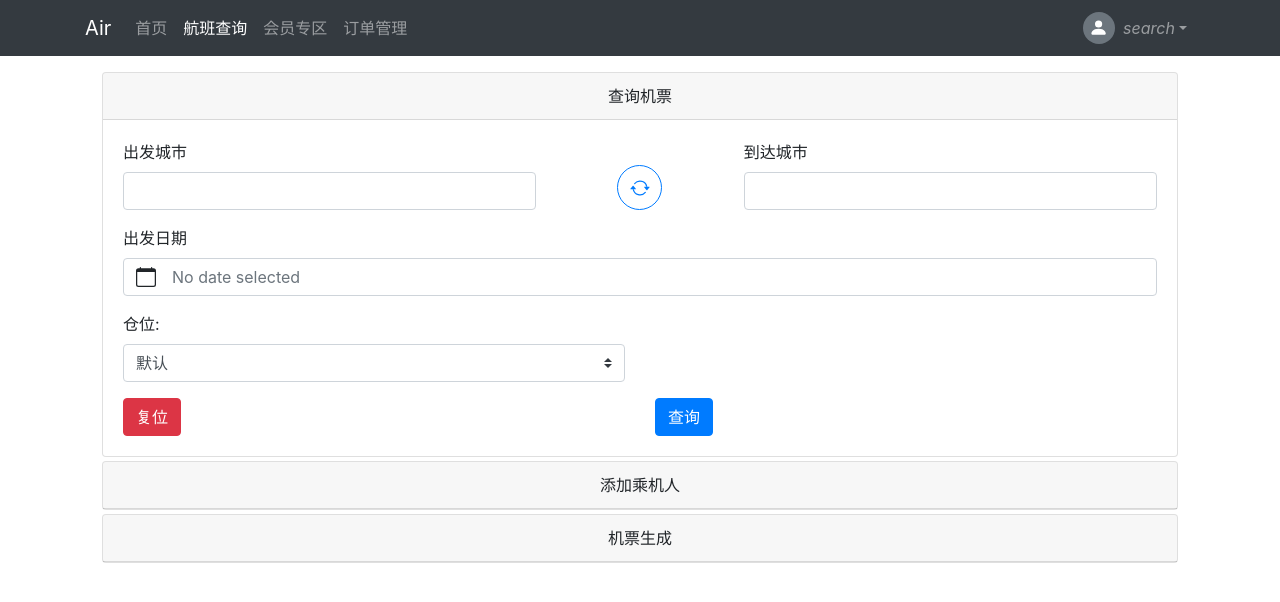
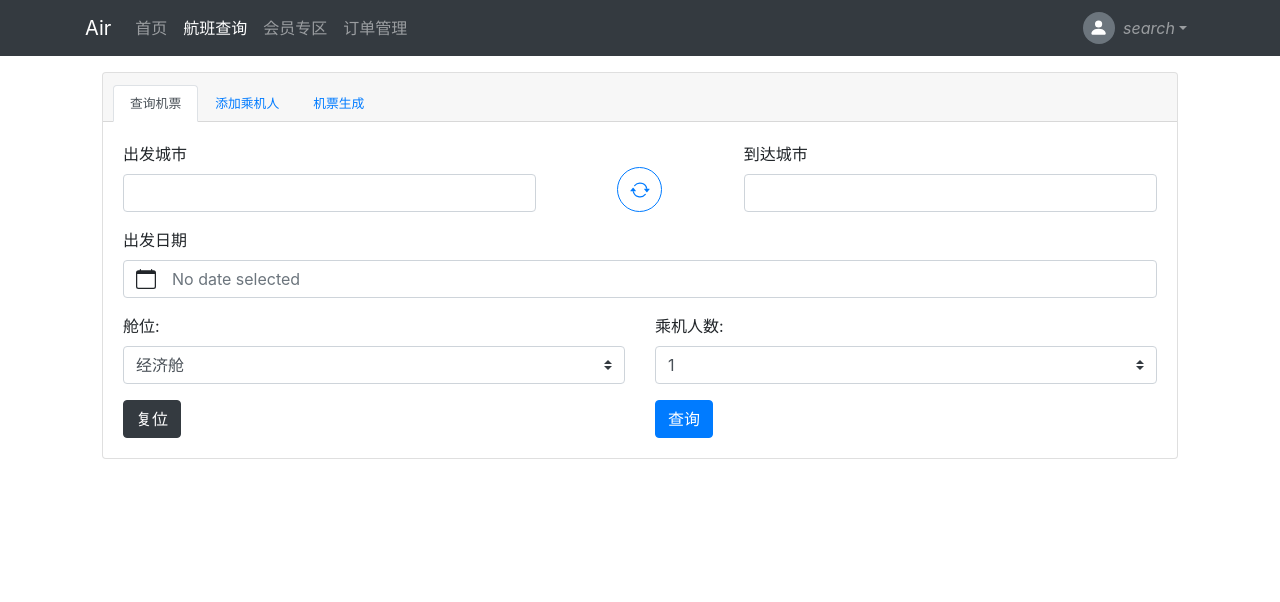
Before and after one commit to GeniusMiaozz/Big-data-based-Airline-Site, a Vue app in the folder frontend/: page /search in a window 1280 px wide. Shown: the top 602 px of the page. Built offline with nearby package versions, Linux system fonts and the light colour scheme; sample sign-in values are in the browser's storage.

Commit message:
完善订票界面

```diff
--- a/frontend/src/components/AirSearchComps/AddPassengers.vue
+++ b/frontend/src/components/AirSearchComps/AddPassengers.vue
@@ -1,17 +1,16 @@
 <template>
     <b-form @submit="onSubmit" @reset="onReset" v-if="show">
-        <b-row align-h="start">
+        <b-row align-h="start" v-for="i in form.nums" :key="i">
             <b-col cols="6">
                 <b-form-group
                         id="input-group-1"
-                    label="乘机人身份证"
+                        :label="'乘机人身份证' + i "
                         label-for="input1"
                 >
                     <b-form-input
                             id="input-1"
-                            v-model="form.id_card"
+                            v-model="form.id_card[i]"
                             required
-                            placeholder=""
                     >
                     </b-form-input>
                 </b-form-group>
@@ -19,12 +18,12 @@
             <b-col cols="6">
                 <b-form-group
                         id="input-group-2"
-                    label="乘机人姓名"
+                        :label="'乘机人姓名' + i "
                         label-for="input2"
                 >
                     <b-form-input
                             id="input-2"
-                        v-model="form.name"
+                            v-model="form.name[i]"
                             required
                             placeholder=""
                     >
@@ -32,31 +31,56 @@
                 </b-form-group>
             </b-col>
         </b-row>
-        <b-row align-h="start">
+        <b-row>
             <b-col cols="6">
-                <b-button type="reset" variant="danger">复位</b-button>
+                <b-button-group>
+                    <b-button @click="add" variant="outline-info">添加</b-button>
+                    <b-button @click="delete_x" variant="outline-danger">删除</b-button>
+                </b-button-group>
             </b-col>
             <b-col cols="6">
-                <b-button type="submit" variant="primary">添加</b-button>
+                <b-button-group>
+                    <b-button type="reset" variant="dark">复位</b-button>
+                    <b-button type="submit" variant="primary">提交</b-button>
+                </b-button-group>
             </b-col>
+
         </b-row>
     </b-form>
 </template>
 
 <script>
+    import Msg from './msg.js'
+
     export default {
         name: "AddPassengers",
         data() {
             return {
                 form: {
-                    id_card:'',
-                    name: '',
+                    id_card: [''],
+                    name: [''],
+                    nums: 1,
                 },
 
                 show: true,
             }
         },
         methods: {
+            add() {
+                if (this.form.nums < 4) {
+                    this.form.name.push('')
+                    this.form.id_card.push('')
+                    this.form.nums++
+                }
+            },
+            delete_x() {
+                if (this.form.nums > 1) {
+                    this.form.name.pop()
+                    this.form.id_card.pop()
+                    this.form.nums--
+                }
+
+            },
             onSubmit(evt) {
                 evt.preventDefault()
                 alert(JSON.stringify(this.form))
@@ -64,14 +88,32 @@
             onReset(evt) {
                 evt.preventDefault()
                 // Reset our form values
-                this.form.id_card=''
-                this.form.name = ''
+                this.form.id_card = []
+                this.form.name = []
+                for (var n = 0; n < m; n++) {
+                    this.form.id_card[n] = ''
+                    this.form.name[n] = ''
+                }
                 // Trick to reset/clear native browser form validation state
                 this.show = false
                 this.$nextTick(() => {
                     this.show = true
                 })
             }
+        },
+        mounted: function () {
+            const _this = this;
+            Msg.$on('val', function (m) {
+                console.log("nums:", m)
+                _this.form.nums = m.num
+                _this.nums = m.num
+                _this.form.id_card = []
+                _this.form.name = []
+                for (var n = 0; n < m; n++) {
+                    _this.form.id_card[n] = ''
+                    _this.form.name[n] = ''
+                }
+            })
         }
     }
 </script>
--- a/frontend/src/components/AirSearchComps/SearchTicket.vue
+++ b/frontend/src/components/AirSearchComps/SearchTicket.vue
@@ -49,22 +49,27 @@
                 </b-form-group>
             </b-col>
         </b-row>
-
         <b-row align-h="start">
             <b-col cols="6">
-                <b-form-group id="input-group-4" label="仓位:" label-for="input-4">
+                <b-form-group id="input-group-4" label="舱位:" label-for="input-4">
                     <b-form-select
                             id="input-4"
                             v-model="form.Position"
-                            :options="Position"
+                            :options="Positions"
                             required
                     ></b-form-select>
+                </b-form-group>
+            </b-col>
+            <b-col cols="6">
+                <b-form-group id="input-group-5" label="乘机人数:" label-for="input5">
+                    <b-form-select id="input5" v-model="form.num" :options="nums" required>
+                    </b-form-select>
                 </b-form-group>
             </b-col>
         </b-row>
         <b-row align-h="start">
             <b-col cols="6">
-                <b-button type="reset" variant="danger">复位</b-button>
+                <b-button type="reset" variant="dark">复位</b-button>
             </b-col>
             <b-col cols="6">
                 <b-button type="submit" variant="primary">查询</b-button>
@@ -80,16 +85,17 @@
         name: "SearchTicket",
         data() {
             return {
-
                 form: {
                     city_from: '',
                     city_to: '',
-                    name: '',
                     date_start: '',
-                    Position: null,
+                    Position: '经济舱',
+                    num: 1
                 },
-                Position: [
-                    {text: '默认', value: null},
+                nums:[
+                    1,2,3,4
+                ],
+                Positions: [
                     '经济舱', '头等舱', '商务舱'
                 ],
                 show: true,
@@ -99,16 +105,16 @@
             onSubmit(evt) {
                 evt.preventDefault()
                 console.log(JSON.stringify(this.form))
-                Msg.$emit("val", "1")
+                Msg.$emit("val", this.form)
             },
             onReset(evt) {
                 evt.preventDefault()
                 // Reset our form values
                 this.form.city_from = ''
                 this.form.city_to = ''
-                this.form.name = ''
                 this.form.date_start = ''
                 this.form.Position = null
+                this.form.number = 1
                 // Trick to reset/clear native browser form validation state
                 this.show = false
                 this.$nextTick(() => {
--- a/frontend/src/components/AirSearchMain.vue
+++ b/frontend/src/components/AirSearchMain.vue
@@ -1,37 +1,21 @@
 <template>
     <b-container class="small-margin">
-        <div role="tablist">
-            <b-card no-body class="mb-1">
-                <b-card-header header-tag="header" class="p-1" role="tab">
-                    <b-button block v-b-toggle.accordion-1 variant="outline">查询机票</b-button>
-                </b-card-header>
-                <b-collapse id="accordion-1" visible accordion="my-accordion" role="tabpanel">
-                    <b-card-body>
-                        <SearchTicket/>
-                    </b-card-body>
-                </b-collapse>
-            </b-card>
-
-            <b-card no-body class="mb-1">
-                <b-card-header header-tag="header" class="p-1" role="tab">
-                    <b-button block v-b-toggle.accordion-2 variant="outline">添加乘机人</b-button>
-                </b-card-header>
-                <b-collapse id="accordion-2" accordion="my-accordion" role="tabpanel">
-                    <b-card-body>
+        <div style="margin-bottom: 3em">
+            <b-card no-body>
+                <b-tabs small card>
+                    <b-tab title="查询机票">
+                        <div>
+                            <SearchTicket/>
+                        </div>
+                    </b-tab>
+                    <b-tab title="添加乘机人">
                         <AddPassengers/>
-                    </b-card-body>
-                </b-collapse>
-            </b-card>
-
-            <b-card no-body class="mb-1">
-                <b-card-header header-tag="header" class="p-1" role="tab">
-                    <b-button block v-b-toggle.accordion-3 variant="outline">机票生成</b-button>
-                </b-card-header>
-                <b-collapse id="accordion-3" accordion="my-accordion" role="tabpanel">
-                    <b-card-body>
-                        <!--这里放入相应的div-->
-                    </b-card-body>
-                </b-collapse>
+                    </b-tab>
+                    <b-tab title="机票生成">
+                        <p>I'm the last tab</p>
+                        <p>I'm the last tab</p>
+                    </b-tab>
+                </b-tabs>
             </b-card>
         </div>
         <FlightList/>
```
Lines whose indentation alone changed are shown as unchanged.
